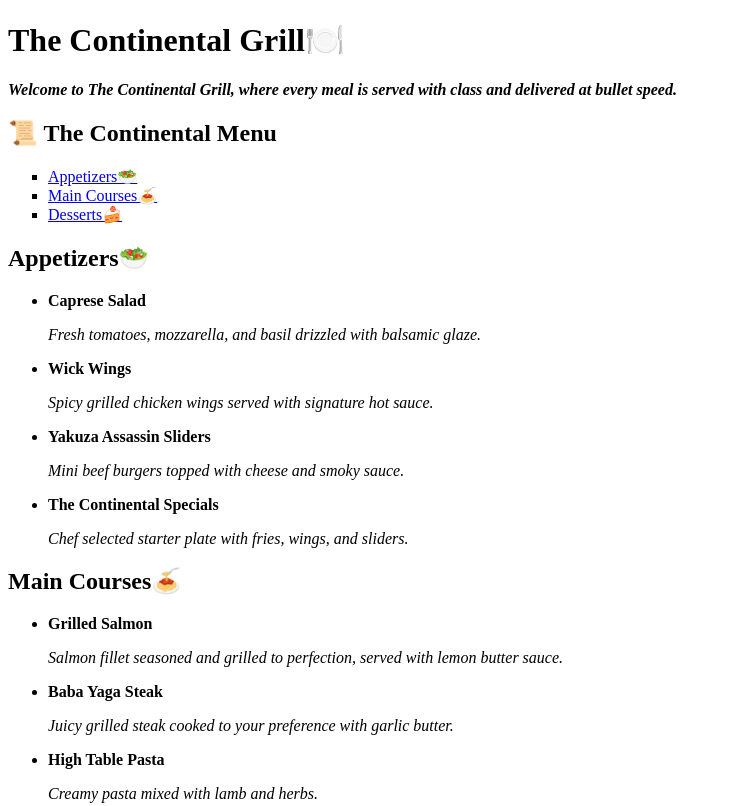
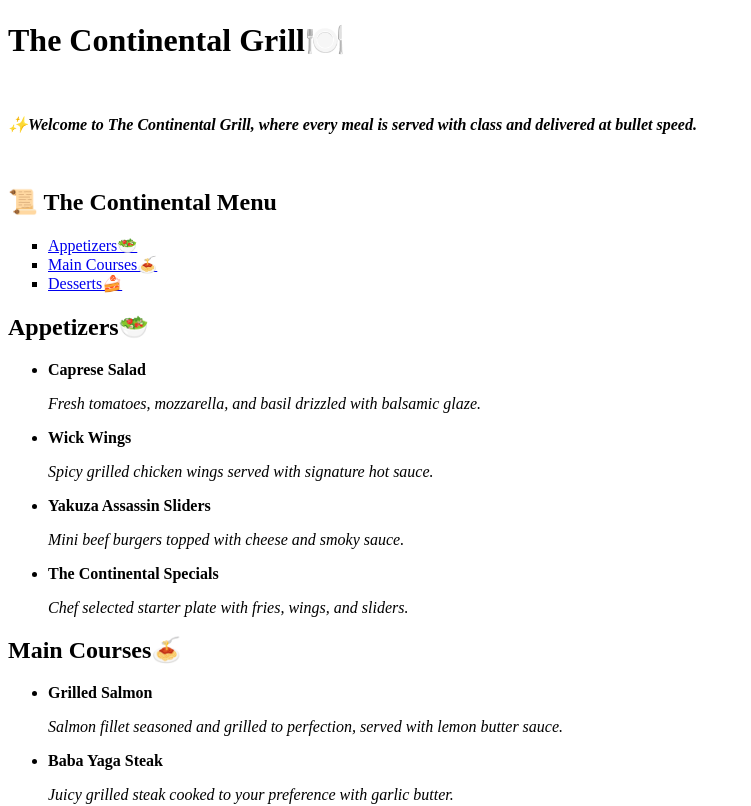
Before and after one commit to Cyb3rc-de/HTML_Project_2, a plain HTML site: page The Continental Grill.html in a window 1280 px wide. Shown: the top 806 px of the page, without its empty margins (0-751 px from the left). Drawn offline with Linux system fonts and the light colour scheme.

Commit message:
Enhance welcome message with emoji

```diff
--- a/The Continental Grill.html
+++ b/The Continental Grill.html
@@ -16,8 +16,9 @@
 
 
           <header id="header">
-            <h1>The Continental Grill🍽️</h1>
-              <p><b><i>Welcome to The Continental Grill, where every meal is served with class and delivered at bullet speed.</i></b></p>
+            <h1>The Continental Grill🍽️</h1><br>
+
+              <p><b><i>✨Welcome to The Continental Grill, where every meal is served with class and delivered at bullet speed.</i></b></p> <br>
 
               <h2>📜 The Continental Menu</h2>
 
```
